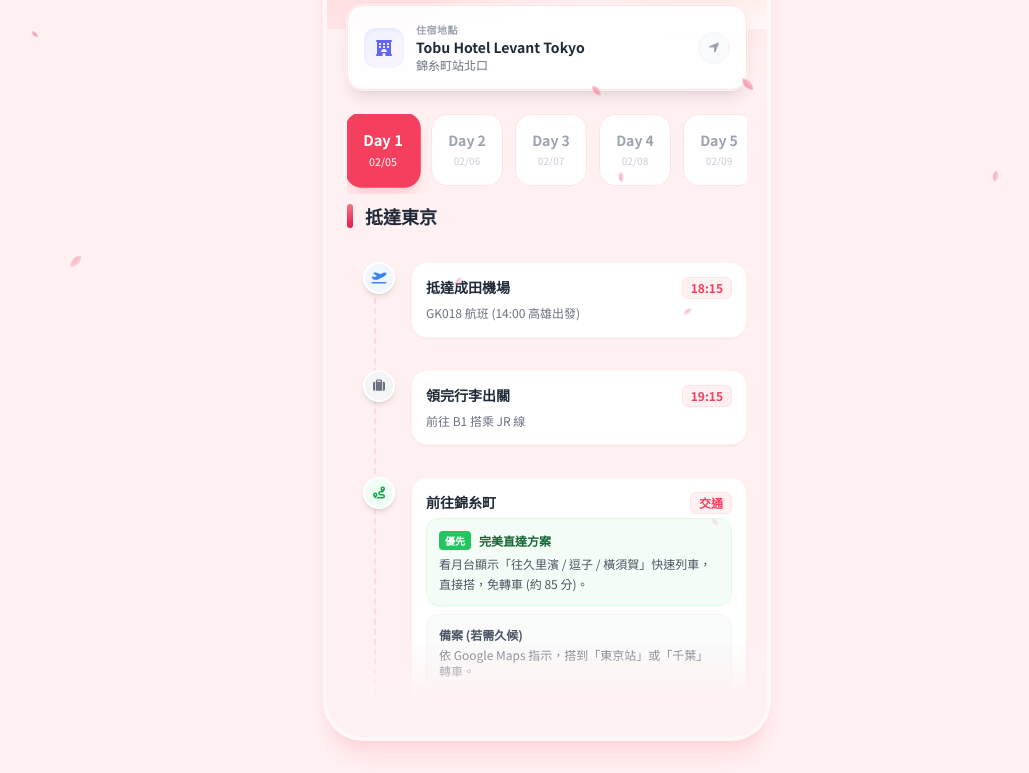
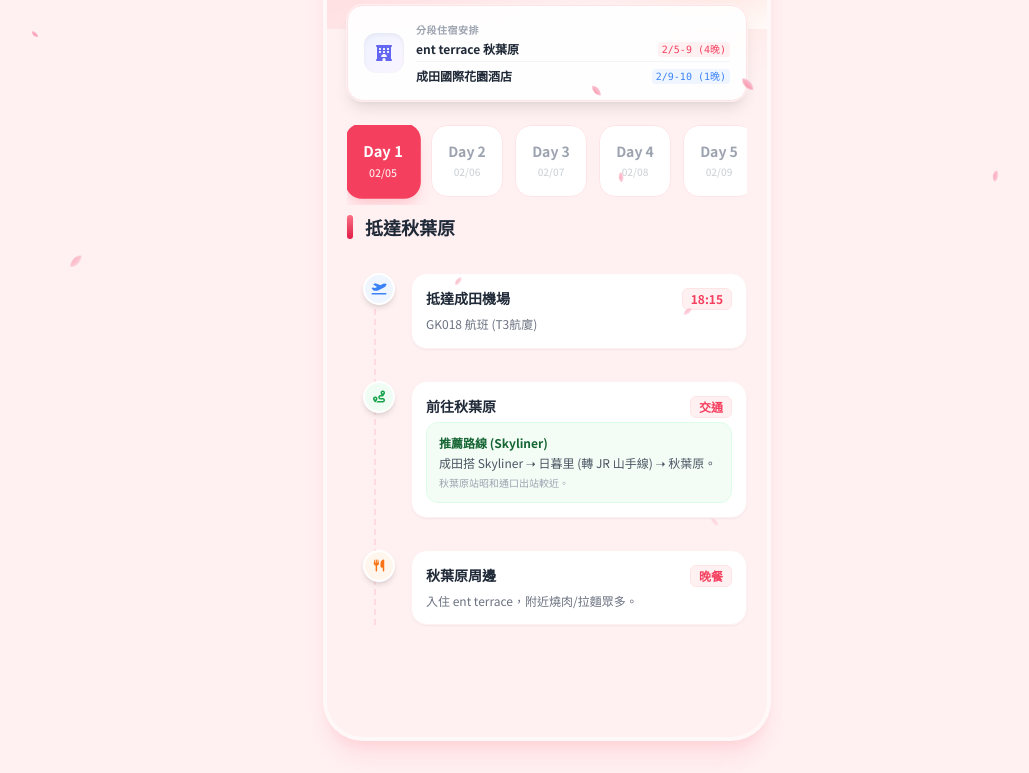
Before and after one commit to peter58501240/Tokyo, a plain HTML site: page index.html in a window 1280 px wide. Shown: the part 141-914 px from the top of the page, without its empty margins (93-1122 px from the left). Drawn offline with nearby package versions, Linux system fonts and the light colour scheme.

Commit message:
Update index.html

```diff
--- a/index.html
+++ b/index.html
@@ -3,7 +3,7 @@
 <head>
     <meta charset="UTF-8">
     <meta name="viewport" content="width=device-width, initial-scale=1.0">
-    <title>東京 6 天 5 夜</title>
+    <title>東京 6 天 5 夜 (最終修訂版)</title>
     <script src="https://cdn.tailwindcss.com"></script>
     <link href="https://cdnjs.cloudflare.com/ajax/libs/font-awesome/6.4.0/css/all.min.css" rel="stylesheet">
     <style>
@@ -11,10 +11,9 @@
 
         body {
             font-family: 'Noto Sans TC', sans-serif;
-            background-color: #fdf2f8; /* 改為更粉嫩的背景 */
+            background-color: #fdf2f8;
         }
 
-        /* 隱藏捲軸但保留功能 */
         .no-scrollbar::-webkit-scrollbar {
             display: none;
         }
@@ -23,12 +22,10 @@
             scrollbar-width: none;
         }
 
-        /* 模擬手機邊框陰影 */
         .mobile-frame {
             box-shadow: 0 20px 25px -5px rgba(251, 113, 133, 0.15), 0 10px 10px -5px rgba(251, 113, 133, 0.1);
         }
 
-        /* 梅花特效樣式 */
         .flower-container {
             position: absolute;
             top: 0;
@@ -66,16 +63,12 @@
 </head>
 <body class="flex justify-center min-h-screen bg-rose-50 py-0 md:py-8 overflow-hidden relative">
 
-    <!-- 網頁背景飄落的梅花 (裝飾用) -->
     <div id="body-flower-container" class="flower-container fixed inset-0 z-0"></div>
 
-    <!-- 手機容器 -->
     <div class="w-full max-w-md bg-[#fff1f2] md:rounded-[2.5rem] overflow-hidden mobile-frame relative h-screen md:h-[850px] flex flex-col z-10 border-4 border-white/50">
 
-        <!-- 手機內部的梅花特效層 -->
         <div id="app-flower-container" class="flower-container"></div>
 
-        <!-- 頂部 Header (參考圖片風格) -->
         <div class="bg-gradient-to-br from-rose-200 via-rose-100 to-white px-6 pt-10 pb-8 flex-shrink-0 relative">
             <div class="flex justify-between items-start mb-1 relative z-10">
                 <h1 class="text-xl font-bold text-gray-800 text-shadow-sm">東京 6 天 5 夜</h1>
@@ -84,230 +77,134 @@
                 <i class="far fa-clock mr-2"></i>
                 <span>2026/02/05 (四) ~ 02/10 (二)</span>
             </div>
-
-            <!-- 裝飾背景圓 -->
             <div class="absolute top-[-30px] right-[-30px] w-40 h-40 bg-gradient-to-br from-rose-400 to-orange-300 rounded-full opacity-20 blur-2xl pointer-events-none"></div>
-            <div class="absolute bottom-[-10px] left-[10%] w-20 h-20 bg-rose-300 rounded-full opacity-10 blur-xl pointer-events-none"></div>
         </div>
 
-        <!-- 住宿卡片 (懸浮感) -->
         <div class="px-5 -mt-6 flex-shrink-0 z-20 relative">
             <div class="bg-white/90 backdrop-blur-sm rounded-2xl shadow-lg p-4 border border-rose-100 flex items-center justify-between ring-1 ring-rose-50">
-                <div class="flex items-center gap-3">
-                    <div class="w-10 h-10 rounded-xl bg-gradient-to-br from-indigo-50 to-purple-50 flex items-center justify-center text-indigo-500 shadow-inner">
+                <div class="flex items-center gap-3 w-full">
+                    <div class="w-10 h-10 flex-shrink-0 rounded-xl bg-gradient-to-br from-indigo-50 to-purple-50 flex items-center justify-center text-indigo-500 shadow-inner">
                         <i class="fas fa-hotel"></i>
                     </div>
-                    <div>
-                        <div class="text-[10px] text-gray-400 font-bold tracking-wider">住宿地點</div>
-                        <div class="text-sm font-bold text-gray-800">Tobu Hotel Levant Tokyo</div>
-                        <div class="text-xs text-gray-500">錦糸町站北口</div>
+                    <div class="flex-1">
+                        <div class="text-[10px] text-gray-400 font-bold tracking-wider mb-1">分段住宿安排</div>
+                        <div class="flex flex-col gap-1">
+                            <div class="flex justify-between items-center border-b border-gray-100 pb-1">
+                                <span class="text-xs font-bold text-gray-800">ent terrace 秋葉原</span>
+                                <span class="text-[10px] text-rose-500 font-mono bg-rose-50 px-1 rounded">2/5-9 (4晚)</span>
+                            </div>
+                            <div class="flex justify-between items-center pt-0.5">
+                                <span class="text-xs font-bold text-gray-800">成田國際花園酒店</span>
+                                <span class="text-[10px] text-blue-500 font-mono bg-blue-50 px-1 rounded">2/9-10 (1晚)</span>
+                            </div>
+                        </div>
                     </div>
-                </div>
-                <div class="w-8 h-8 rounded-full bg-gray-50 flex items-center justify-center text-gray-400 border border-gray-100">
-                    <i class="fas fa-location-arrow text-xs"></i>
                 </div>
             </div>
         </div>
 
-        <!-- 日期導航 Tabs -->
         <div class="px-5 mt-6 flex-shrink-0 relative z-20">
-            <div class="flex overflow-x-auto no-scrollbar gap-3 pb-2" id="dateTabs">
-                <!-- JS 生成 Tabs -->
-            </div>
+            <div class="flex overflow-x-auto no-scrollbar gap-3 pb-2" id="dateTabs"></div>
         </div>
 
-        <!-- 行程內容區 (可滾動) -->
-        <div class="flex-1 overflow-y-auto px-5 pt-2 pb-20 no-scrollbar relative z-10" id="contentArea">
-            <!-- JS 生成內容 -->
-        </div>
+        <div class="flex-1 overflow-y-auto px-5 pt-2 pb-20 no-scrollbar relative z-10" id="contentArea"></div>
 
-        <!-- 底部漸層遮罩 -->
         <div class="absolute bottom-0 left-0 right-0 h-24 bg-gradient-to-t from-[#fff1f2] via-[#fff1f2]/80 to-transparent pointer-events-none md:rounded-b-[2.5rem] z-20"></div>
     </div>
 
     <script>
-        // 資料結構
         const itinerary = [
             {
                 id: 1,
                 dayLabel: "Day 1",
                 dateLabel: "02/05",
-                title: "抵達東京",
+                title: "抵達秋葉原",
                 events: [
-                    { time: "18:15", title: "抵達成田機場", type: "flight", desc: "GK018 航班 (14:00 高雄出發)" },
-                    { time: "19:15", title: "領完行李出關", type: "info", desc: "前往 B1 搭乘 JR 線" },
-                    {
-                        time: "交通",
-                        title: "前往錦糸町",
-                        type: "transport",
-                        isComplex: true,
-                        content: `
-                            <div class="space-y-2">
-                                <div class="bg-green-50/80 p-3 rounded-xl border border-green-100">
-                                    <div class="flex items-center mb-1">
-                                        <span class="bg-green-500 text-white text-[10px] px-1.5 py-0.5 rounded font-bold mr-2">優先</span>
-                                        <span class="text-xs font-bold text-green-800">完美直達方案</span>
-                                    </div>
-                                    <p class="text-xs text-gray-600 leading-relaxed">看月台顯示「往久里濱 / 逗子 / 橫須賀」快速列車，直接搭，免轉車 (約 85 分)。</p>
-                                </div>
-                                <div class="bg-gray-50/80 p-3 rounded-xl border border-gray-100">
-                                    <div class="text-xs font-bold text-gray-600 mb-1">備案 (若需久候)</div>
-                                    <p class="text-xs text-gray-500">依 Google Maps 指示，搭到「東京站」或「千葉」轉車。</p>
-                                </div>
-                            </div>
-                        `
+                    { time: "18:15", title: "抵達成田機場", type: "flight", desc: "GK018 航班 (T3航廈)" },
+                    { time: "交通", title: "前往秋葉原", type: "transport",
+                        content: `<div class="bg-green-50/80 p-3 rounded-xl border border-green-100 space-y-1">
+                            <p class="text-xs text-green-800 font-bold">推薦路線 (Skyliner)</p>
+                            <p class="text-xs text-gray-600">成田搭 Skyliner ➝ 日暮里 (轉 JR 山手線) ➝ 秋葉原。</p>
+                            <p class="text-[10px] text-gray-400">秋葉原站昭和通口出站較近。</p>
+                        </div>`
                     },
-                    { time: "晚餐", title: "錦糸町周邊", type: "food", desc: "車站周邊用餐，早點休息。" }
+                    { time: "晚餐", title: "秋葉原周邊", type: "food", desc: "入住 ent terrace，附近燒肉/拉麵眾多。" }
                 ]
             },
             {
                 id: 2,
                 dayLabel: "Day 2",
                 dateLabel: "02/06",
-                title: "河口湖一日遊",
+                title: "河口湖 (已訂)",
                 events: [
-                    { time: "全日", title: "KKday/Klook 跟團", type: "bus", desc: "依訂單集合時間地點，自行前往集合。" },
-                    { time: "晚餐", title: "市區解決", type: "food", desc: "保留體力。" }
+                    { time: "全日", title: "KKday 河口湖一日遊", type: "bus", desc: "請務必確認訂單上的【集合地點】與【時間】。" },
+                    { time: "提醒", title: "集合交通", type: "alert", desc: "若在東京站集合：秋葉原搭 JR 山手線/京濱東北線只需 4 分鐘。" },
+                    { time: "晚餐", title: "返回市區", type: "food", desc: "行程結束後用餐，回秋葉原休息。" }
                 ]
             },
             {
                 id: 3,
                 dayLabel: "Day 3",
                 dateLabel: "02/07",
-                title: "澀谷潮流 & 夜景",
+                title: "強運 & 雷門",
                 events: [
-                    { time: "10:30", title: "出門", type: "info", desc: "" },
-                    { time: "交通", title: "前往澀谷", type: "subway", desc: "錦糸町 ➝ (半藏門線) ➝ 澀谷站 (直達)" },
-                    { time: "11:00", title: "BAPE STORE®", type: "shop", desc: "開門先買先贏。" },
-                    { time: "下午", title: "逛街行程", type: "walk", desc: "PARCO、宮下公園。" },
-                    { time: "傍晚", title: "SHIBUYA SKY", type: "camera", desc: "憑預約 QR Code 入場看夜景。" }
+                    { time: "上午", title: "小網神社", type: "star", desc: "東京最強強運厄除、洗錢弁天 (日比谷線：秋葉原➝人形町，A2出口)。" },
+                    { time: "中午", title: "淺草雷門", type: "camera", desc: "人形町搭【都營淺草線】直達淺草。逛仲見世通、拍大燈籠。" },
+                    { time: "下午", title: "晴空塔/合羽橋", type: "walk", desc: "可散步去晴空塔 (Solamachi) 或逛合羽橋道具街。" },
+                    { time: "晚餐", title: "淺草美食", type: "food", desc: "淺草今半 (壽喜燒) 或 淺草炸牛排。" }
                 ]
             },
             {
                 id: 4,
                 dayLabel: "Day 4",
                 dateLabel: "02/08",
-                title: "淺草 & 晴空塔 (下町散策)",
+                title: "澀谷 BAPE & SKY",
                 events: [
-                    { time: "10:00", title: "出門", type: "info", desc: "" },
-                    {
-                        time: "交通",
-                        title: "前往淺草 (二選一)",
-                        type: "transport",
-                        isComplex: true,
-                        content: `
-                            <div class="space-y-2">
-                                <div class="bg-blue-50/80 p-3 rounded-xl border border-blue-100">
-                                    <div class="flex items-center mb-1">
-                                        <span class="text-xs font-bold text-blue-800">方案 A (最省力)</span>
-                                    </div>
-                                    <p class="text-xs text-gray-600">錦糸町北口搭 <strong>都營巴士 (都08)</strong> ➝ 直達「東武淺草站前」。</p>
-                                </div>
-                                <div class="bg-gray-50/80 p-3 rounded-xl border border-gray-100">
-                                    <div class="flex items-center mb-1">
-                                        <span class="text-xs font-bold text-gray-700">方案 B (搭地鐵)</span>
-                                    </div>
-                                    <p class="text-xs text-gray-500">半藏門線 (押上轉) ➝ 都營淺草線 (淺草)。</p>
-                                </div>
-                            </div>
-                        `
-                    },
-                    {
-                        time: "上午",
-                        title: "淺草老街巡禮",
-                        type: "camera",
-                        isComplex: true,
-                        content: `
-                            <ul class="space-y-2 mt-1">
-                                <li class="text-xs text-gray-600 flex items-start">
-                                    <i class="fas fa-camera text-rose-400 mt-0.5 mr-2 text-[10px]"></i>
-                                    <span><strong>雷門</strong>：拍觀光客必拍大燈籠。</span>
-                                </li>
-                                <li class="text-xs text-gray-600 flex items-start">
-                                    <i class="fas fa-utensils text-orange-400 mt-0.5 mr-2 text-[10px]"></i>
-                                    <span><strong>仲見世通</strong>：吉備糰子、炸肉餅、人形燒。</span>
-                                </li>
-                                <li class="text-xs text-gray-600 flex items-start">
-                                    <i class="fas fa-praying-hands text-purple-400 mt-0.5 mr-2 text-[10px]"></i>
-                                    <span><strong>淺草寺</strong>：參拜、求籤 (這裡的籤詩很有名)。</span>
-                                </li>
-                            </ul>
-                        `
-                    },
-                    { time: "午餐", title: "淺草周邊美食", type: "food", desc: "推薦：大黑家天婦羅、或文字燒。" },
-                    {
-                        time: "下午",
-                        title: "散步去晴空塔",
-                        type: "walk",
-                        desc: "經「Sumida River Walk」步道橋，沿「Tokyo Mizumachi」一路逛到晴空塔，風景美且順路。"
-                    },
-                    {
-                        time: "傍晚",
-                        title: "晴空塔 (Solamachi)",
-                        type: "shop",
-                        isComplex: true,
-                        content: `
-                             <div class="text-xs text-gray-600 leading-relaxed">
-                                <div class="mb-1"><strong>好逛推薦：</strong></div>
-                                <ul class="list-none space-y-1 pl-1">
-                                    <li>• 4F：寶可夢中心</li>
-                                    <li>• 2F：超市與伴手禮</li>
-                                </ul>
-                             </div>
-                        `
-                    },
-                    { time: "晚餐", title: "Solamachi 或回錦糸町", type: "food", desc: "6F/7F 餐廳層有很多選擇。" }
+                    { time: "10:30", title: "出門", type: "info", desc: "秋葉原搭 JR 山手線直達澀谷 (約 30 分)。" },
+                    { time: "11:00", title: "BAPE STORE®", type: "shop", desc: "Shibuya 店開門，先買先贏。" },
+                    { time: "午餐", title: "澀谷商圈", type: "food", desc: "PARCO (極味屋漢堡排) 或宮下公園。" },
+                    { time: "15:30", title: "SHIBUYA SKY", type: "warn", desc: "【務必提前搶票】建議預約 16:00 時段。請提早到 Scramble Square 14F 報到。" },
+                    { time: "傍晚", title: "澀谷逛街", type: "walk", desc: "MEGA 唐吉訶德、Loft、Nintendo Tokyo (PARCO)。" }
                 ]
             },
             {
                 id: 5,
                 dayLabel: "Day 5",
                 dateLabel: "02/09",
-                title: "鎌倉 & 江之島",
+                title: "鎌倉 & 移動日",
                 events: [
-                    { time: "09:00", title: "出門", type: "info", desc: "" },
-                    { time: "交通", title: "JR 總武線快速", type: "train", desc: "直通橫須賀線 ➝ 鎌倉站 (一車直達)。" },
-                    { time: "行程", title: "充實版路線", type: "star", desc: "小町通 ➝ 鶴岡八幡宮 ➝ 長谷站(大佛) ➝ 鎌倉高校前 ➝ 江之島。" },
-                    {
-                        time: "警告",
-                        title: "硬性規定",
-                        type: "alert",
-                        isComplex: true,
-                        content: `
-                            <div class="bg-red-50/80 p-3 rounded-xl border border-red-100">
-                                <ul class="list-disc list-inside text-xs text-red-700 space-y-1 font-medium">
-                                    <li>20:30 前回到錦糸町。</li>
-                                    <li>21:30 前完成行李打包 (隔天 4 點起床)。</li>
-                                </ul>
-                            </div>
-                        `
-                    }
+                    { time: "09:00", title: "退房 & 寄行李", type: "info",
+                      content: `<div class="bg-red-50/80 p-2 rounded border border-red-100 text-xs text-red-600">
+                        <strong>關鍵策略：</strong>帶著行李搭 JR 到【東京站】，寄放在改札內置物櫃。因為去鎌倉的車跟回機場的車都在這搭。
+                      </div>`
+                    },
+                    { time: "上午", title: "前往鎌倉", type: "train", desc: "東京站搭 JR 橫須賀線 (直達鎌倉，約 60 分)。" },
+                    { time: "行程", title: "湘南海岸散策", type: "camera", desc: "小町通、鶴岡八幡宮、江之電 (鎌倉高校前、大佛)。" },
+                    { time: "17:00", title: "取行李 & 往成田", type: "transport",
+                      content: `<div class="bg-blue-50/80 p-2 rounded border border-blue-100 text-xs text-blue-800">
+                        1. 回東京站取行李。<br>
+                        2. 在東京站搭【機場巴士】(1300円) 或 【N'EX】去成田機場。<br>
+                        3. 轉乘飯店接駁車 Check-in。
+                      </div>`
+                    },
+                    { time: "入住", title: "成田國際花園酒店", type: "hotel", desc: "好好休息，不用煩惱明早的電車。" }
                 ]
             },
             {
                 id: 6,
                 dayLabel: "Day 6",
                 dateLabel: "02/10",
-                title: "回程 (嚴格執行)",
+                title: "悠閒回程",
                 events: [
-                    { time: "04:50", title: "退房", type: "info", desc: "Key 丟櫃台或箱子。" },
-                    { time: "05:00", title: "抵達錦糸町站月台", type: "warn", desc: "絕對準時。" },
-                    {
-                        time: "05:12",
-                        title: "搭乘 JR 總武線快速",
-                        type: "train",
-                        desc: "往成田機場。(備註：出發前 3 天請用 NAVITIME 或 Google Maps 確認當日班次)"
-                    },
-                    { time: "06:28", title: "抵達 機場第2大樓", type: "info", desc: "前往 T2 報到。" },
-                    { time: "07:00", title: "完成託運", type: "info", desc: "準備通關。" },
-                    { time: "09:00", title: "起飛 (JL8663)", type: "flight", desc: "平安回家。" }
+                    { time: "06:30", title: "飯店接駁", type: "bus", desc: "搭乘飯店接駁車前往成田機場 T2 (請 Check-in 時預約或確認時刻表)。" },
+                    { time: "07:00", title: "機場報到", type: "info", desc: "日航 JL8663 在 T2 辦理託運。" },
+                    { time: "09:00", title: "起飛", type: "flight", desc: "12:05 抵達桃園，平安回家。" }
                 ]
             }
         ];
 
         let currentDayId = 1;
 
-        // 圖示對應
         function getIcon(type) {
             const map = {
                 flight: 'fa-plane-departure',
@@ -316,18 +213,18 @@
                 food: 'fa-utensils',
                 bus: 'fa-bus',
                 star: 'fa-star',
-                warn: 'fa-exclamation-triangle',
+                warn: 'fa-exclamation-circle',
                 subway: 'fa-train-subway',
                 shop: 'fa-bag-shopping',
                 walk: 'fa-person-walking',
                 camera: 'fa-camera',
                 train: 'fa-train',
-                alert: 'fa-bell'
+                alert: 'fa-bell',
+                hotel: 'fa-bed'
             };
             return map[type] || 'fa-circle';
         }
 
-        // 顏色對應
         function getColor(type) {
             const map = {
                 flight: 'text-blue-500 bg-blue-50',
@@ -336,13 +233,14 @@
                 food: 'text-orange-500 bg-orange-50',
                 bus: 'text-indigo-500 bg-indigo-50',
                 star: 'text-yellow-500 bg-yellow-50',
-                warn: 'text-amber-600 bg-amber-50',
+                warn: 'text-red-600 bg-red-50',
                 subway: 'text-teal-600 bg-teal-50',
                 shop: 'text-pink-500 bg-pink-50',
                 walk: 'text-emerald-500 bg-emerald-50',
                 camera: 'text-purple-500 bg-purple-50',
                 train: 'text-blue-600 bg-blue-50',
-                alert: 'text-red-500 bg-red-50'
+                alert: 'text-red-500 bg-red-50',
+                hotel: 'text-indigo-600 bg-indigo-50'
             };
             return map[type] || 'text-gray-400 bg-gray-50';
         }
@@ -351,7 +249,6 @@
             const container = document.getElementById('dateTabs');
             container.innerHTML = itinerary.map(day => {
                 const isActive = day.id === currentDayId;
-                // Active: 梅紅色背景, Inactive: 白色背景帶粉框
                 const activeClass = isActive
                     ? 'bg-rose-500 text-white shadow-lg shadow-rose-200 transform scale-105 border-transparent'
                     : 'bg-white text-gray-400 border border-rose-100 hover:bg-rose-50';
@@ -370,7 +267,6 @@
             const container = document.getElementById('contentArea');
             const dayData = itinerary.find(d => d.id === currentDayId);
 
-            // Generate header for the day
             let html = `
                 <div class="mb-6 animate-fade-in relative z-10">
                     <h2 class="text-lg font-bold text-gray-800 flex items-center">
@@ -379,30 +275,24 @@
                     </h2>
                 </div>
                 <div class="relative pl-4 space-y-8 animate-slide-up pb-4">
-                    <!-- 垂直連接線 (虛線更柔和) -->
                     <div class="absolute left-[27px] top-4 bottom-4 w-0.5 border-l-2 border-dashed border-rose-200/60"></div>
             `;
 
-            // Generate items
             html += dayData.events.map(event => {
                 const colorClass = getColor(event.type);
                 const iconClass = getIcon(event.type);
 
                 return `
                     <div class="relative flex gap-4 items-start z-10 group">
-                        <!-- Icon Bubble -->
                         <div class="flex-shrink-0 w-8 h-8 rounded-full ${colorClass} flex items-center justify-center border-2 border-white shadow-md z-10 transition-transform duration-300 group-hover:scale-110">
                             <i class="fas ${iconClass} text-xs"></i>
                         </div>
-
-                        <!-- Content Card -->
                         <div class="flex-1 bg-white/95 backdrop-blur-sm p-3.5 rounded-2xl shadow-sm border border-rose-50 hover:shadow-md transition-shadow duration-300">
                             <div class="flex justify-between items-start mb-1">
                                 <h3 class="font-bold text-gray-800 text-sm">${event.title}</h3>
                                 <span class="text-xs font-semibold text-rose-500 bg-rose-50 px-2 py-0.5 rounded-md border border-rose-100">${event.time}</span>
                             </div>
-
-                            ${event.isComplex ? event.content : `<p class="text-xs text-gray-500 leading-relaxed">${event.desc}</p>`}
+                            ${event.content ? event.content : `<p class="text-xs text-gray-500 leading-relaxed">${event.desc}</p>`}
                         </div>
                     </div>
                 `;
@@ -418,52 +308,32 @@
             renderContent();
         }
 
-        // 梅花特效邏輯
         function createPetal(containerId) {
             const container = document.getElementById(containerId);
             if (!container) return;
-
             const petal = document.createElement('div');
             petal.classList.add('petal');
-
-            // 隨機大小
-            const size = Math.random() * 8 + 6; // 6px ~ 14px
+            const size = Math.random() * 8 + 6;
             petal.style.width = `${size}px`;
             petal.style.height = `${size}px`;
-
-            // 隨機位置 (水平)
             petal.style.left = `${Math.random() * 100}%`;
-
-            // 隨機動畫時間
-            const duration = Math.random() * 5 + 4; // 4s ~ 9s
+            const duration = Math.random() * 5 + 4;
             petal.style.animationName = 'fall';
             petal.style.animationDuration = `${duration}s`;
             petal.style.animationTimingFunction = 'linear';
-            petal.style.animationDelay = '0s';
-
-            // 移除元素
-            petal.addEventListener('animationend', () => {
-                petal.remove();
-            });
-
+            petal.addEventListener('animationend', () => petal.remove());
             container.appendChild(petal);
         }
 
         function startFlowerEffect() {
-            // 為 App 內部產生梅花
             setInterval(() => createPetal('app-flower-container'), 600);
-
-            // 為網頁背景產生較少的梅花 (若在電腦版看)
             setInterval(() => createPetal('body-flower-container'), 1200);
         }
 
-        // Init
         document.addEventListener('DOMContentLoaded', () => {
             renderTabs();
             renderContent();
             startFlowerEffect();
-
-            // Animations
             const style = document.createElement('style');
             style.innerHTML = `
                 @keyframes fadeIn { from { opacity: 0; } to { opacity: 1; } }
```
